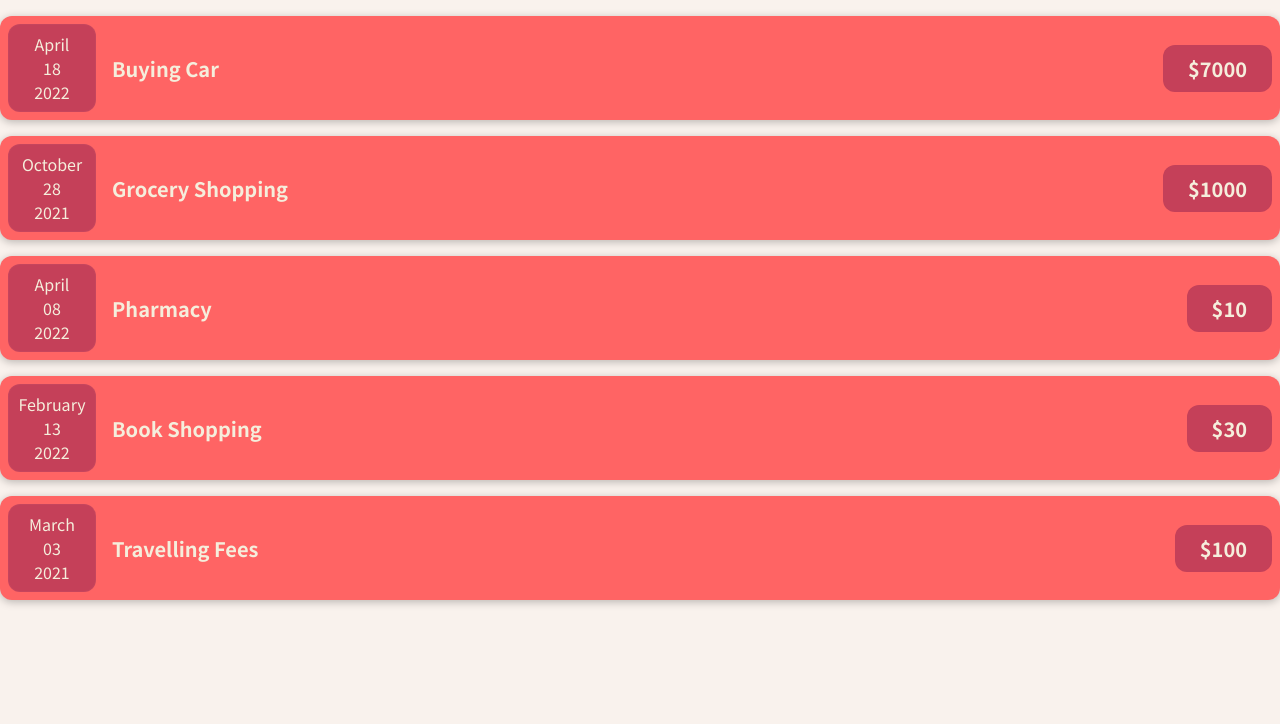
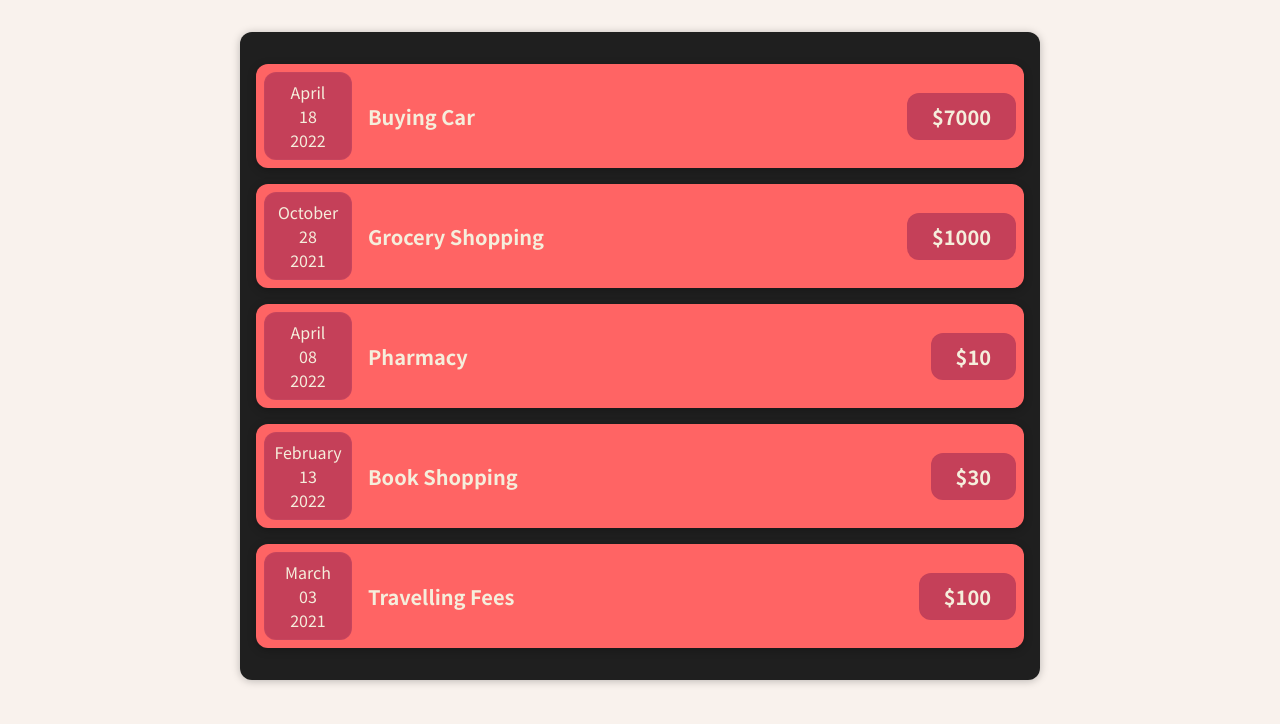
Before and after one commit to oztuzelosman/expense-tracker, a JavaScript app: page / in a window 1280 px wide. Shown: the top 724 px of the page. Built offline with nearby package versions, Linux system fonts and the light colour scheme.

Commit message:
create Expense.css and link it to js file

```diff
--- /dev/null
+++ b/src/components/Expenses.css
@@ -0,0 +1,9 @@
+.expenses {
+    padding: 1rem;
+    background-color: rgb(31, 31, 31);
+    margin: 2rem auto;
+    width: 50rem;
+    max-width: 95%;
+    border-radius: 12px;
+    box-shadow: 0 1px 8px rgba(0, 0, 0, 0.25);
+  }
--- a/src/components/Expenses.js
+++ b/src/components/Expenses.js
@@ -1,4 +1,5 @@
 import ExpenseItem from "./ExpenseItem";
+import "./Expenses.css"
 
 function Expenses() {
 
@@ -11,7 +12,7 @@
       ];
 
   return (
-    <div>
+    <div className="expenses">
     <ExpenseItem
       title={expenses[0].title}
       amount={expenses[0].amount}
```
